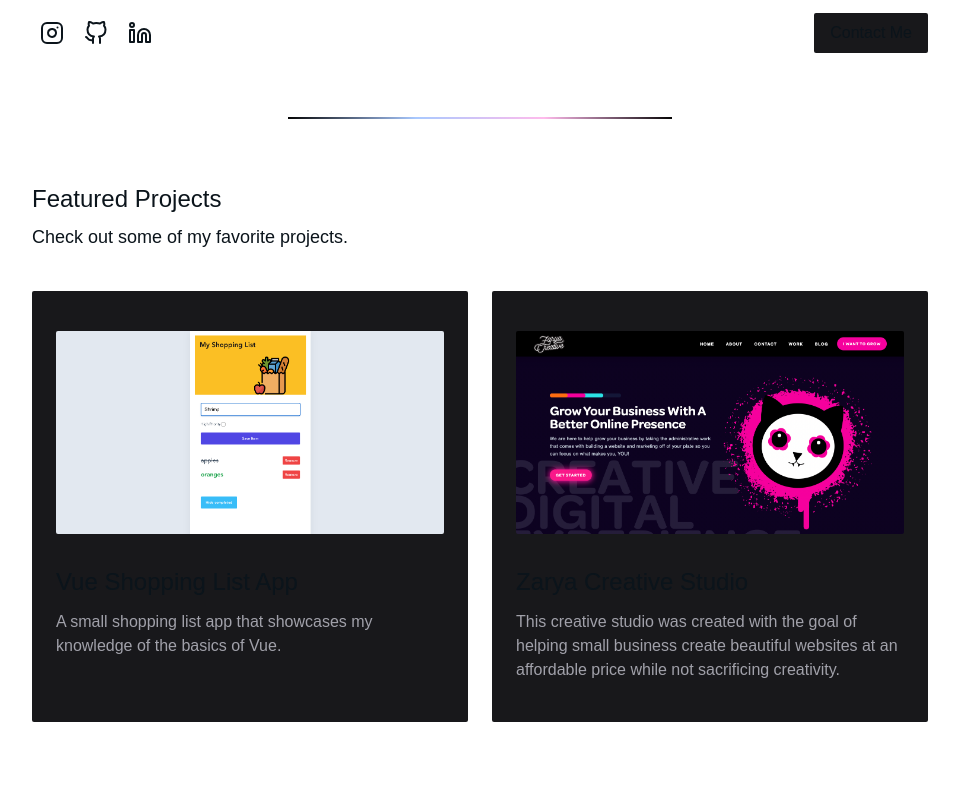
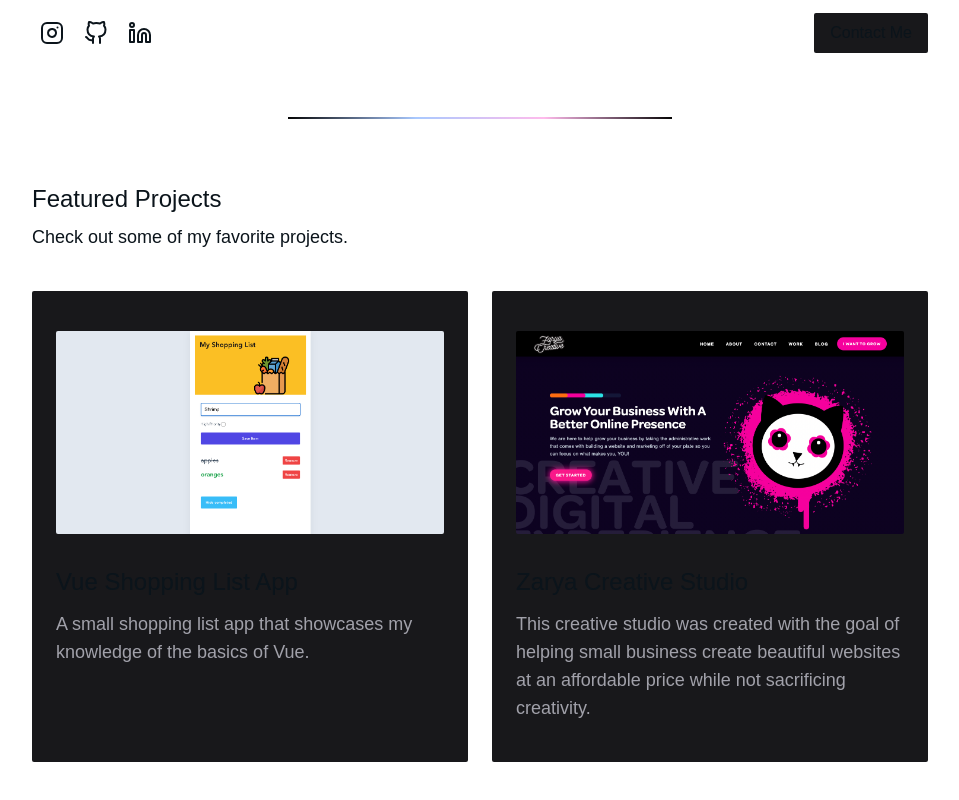
Before and after one commit to CodingGabe/port-23, a Nuxt app: page / in a window 1280 px wide. Shown: the part 539-1339 px from the top of the page, without its empty margins (160-1119 px from the left). Built offline with nearby package versions, Linux system fonts and the light colour scheme; a web font is replaced by a local one.

Commit message:
spacing fixes

```diff
--- a/components/FeaturedProjects.vue
+++ b/components/FeaturedProjects.vue
@@ -2,13 +2,13 @@
     <div>
         <div class="flex flex-col gap-2 lg:gap-2">
             <h3 class="text-lg sm:text-xl md:text-2xl">Featured Projects</h3>
-            <p class="text-sm lg:text-lg slg:leading-8 leading-relaxed">Check out some of my favorite projects.</p>
+            <p class="text-md lg:text-lg slg:leading-8 leading-relaxed">Check out some of my favorite projects.</p>
             <div class="grid grid-cols-1 lg:grid-cols-2 gap-7 pt-8 mx-auto sm:gap-6">
                 <NuxtLink href="https://gabes-shopping-list.netlify.app" class="flex flex-col w-full p-6 py-6 lg:p-6 lg:py-10 items-center gap-8 rounded-sm transition bg-zinc-900 md:hover:scale-110" target="_blank">
                     <img src="../assets/img/shopping-app.png" alt="Shopping App" class="w-full object-cover rounded-sm">
                     <div class="flex-flex-col justify-between gap-4">
                         <h3 class="text-lg sm:text-xl md:text-2xl mb-3">Vue Shopping List App</h3>
-                        <p class="text-zinc-400">A small shopping list app that showcases my knowledge of the basics of Vue.</p>
+                        <p class="text-md lg:text-lg slg:leading-8 text-zinc-400">A small shopping list app that showcases my knowledge of the basics of Vue.</p>
 
                     </div>
                 </NuxtLink>
@@ -16,7 +16,7 @@
                     <img src="../assets/img/zarya.png" alt="Zarya Creative" class="w-full object-cover rounded-sm">
                     <div class="flex-flex-col justify-between gap-4">
                         <h3 class="text-lg sm:text-xl md:text-2xl mb-3">Zarya Creative Studio</h3>
-                        <p class="text-zinc-400">This creative studio was created with the goal of helping small business create beautiful websites at an affordable price while not sacrificing creativity.</p>
+                        <p class="text-md lg:text-lg slg:leading-8 text-zinc-400">This creative studio was created with the goal of helping small business create beautiful websites at an affordable price while not sacrificing creativity.</p>
                     </div>
                 </NuxtLink>
             </div>
--- a/components/Navigation.vue
+++ b/components/Navigation.vue
@@ -1,7 +1,7 @@
 <template lang="">
     <div>
         <!-- Navigation -->
-        <nav class="px-3 py-3 flex justify-between items-center fixed w-full backdrop-blur-sm sm:top-0 sm:bottom-auto sm:px-6 lg:py-4 border-b-1 border-nav--color bottom-0 bg-na">
+        <nav class="px-3 py-4 flex justify-between items-center fixed w-full backdrop-blur-sm sm:top-0 sm:bottom-auto sm:px-6 lg:py-4 border-b-1 border-nav--color bottom-0 bg-na">
             <div class="top-0 absolute left-0 w-full bg-topbar"></div>
             <NuxtLink to="/"><span class="rounded-md transition-all">Home</span></NuxtLink>
             <div class="flex items-center gap-1 sm:gap-2">
--- a/pages/projects.vue
+++ b/pages/projects.vue
@@ -25,7 +25,7 @@
             <img src="../assets/img/zarya.png" alt="Zarya Creative Studio" class="rounded-md w-full object-cover">
             <!-- Project content -->
             <div class="flex flex-col items-left gap-6">
-              <h3>Zarya Creative Studio</h3>
+              <h3 class="text-xl sm:text-2xl md:text-4xl">Zarya Creative Studio</h3>
               <p class="text-md lg:text-lg slg:leading-8 leading-relaxed">A beautiful website crafted by me in Webflow.  Main goal was to really flex my design skills and think outside of the norm. This agency is for small business' to hire my friend and I for creative services at an affordable rate.</p>
               <NuxtLink href="https://gabes-shopping-list.netlify.app" class="px-2 py-2 rounded-md transition-colors border-[1px] w-fit text-sm md:px-4 slg:px-6 bg-teal-500 border-black hover:bg-teal-700">View Site</NuxtLink>
             </div>
```
